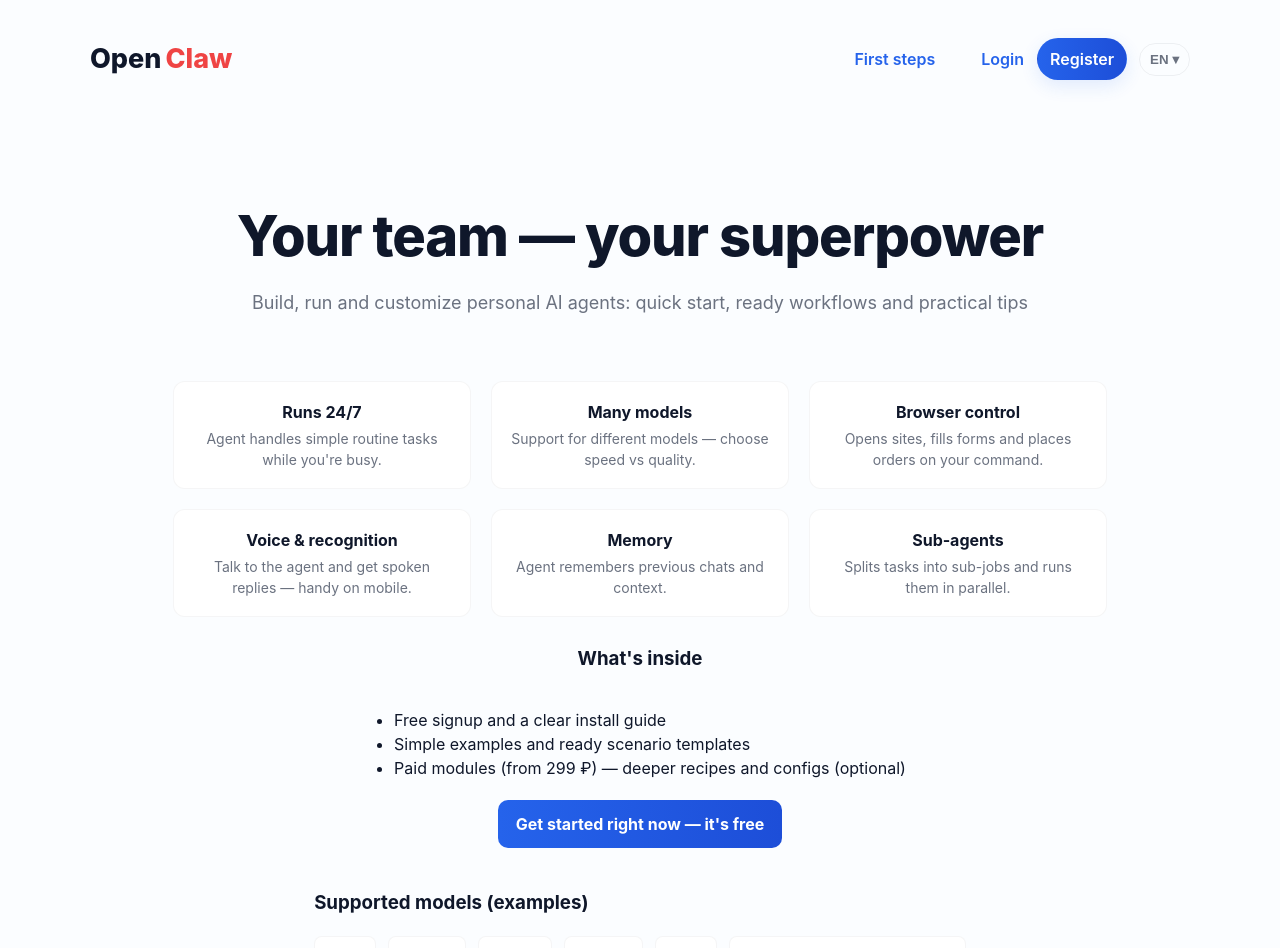
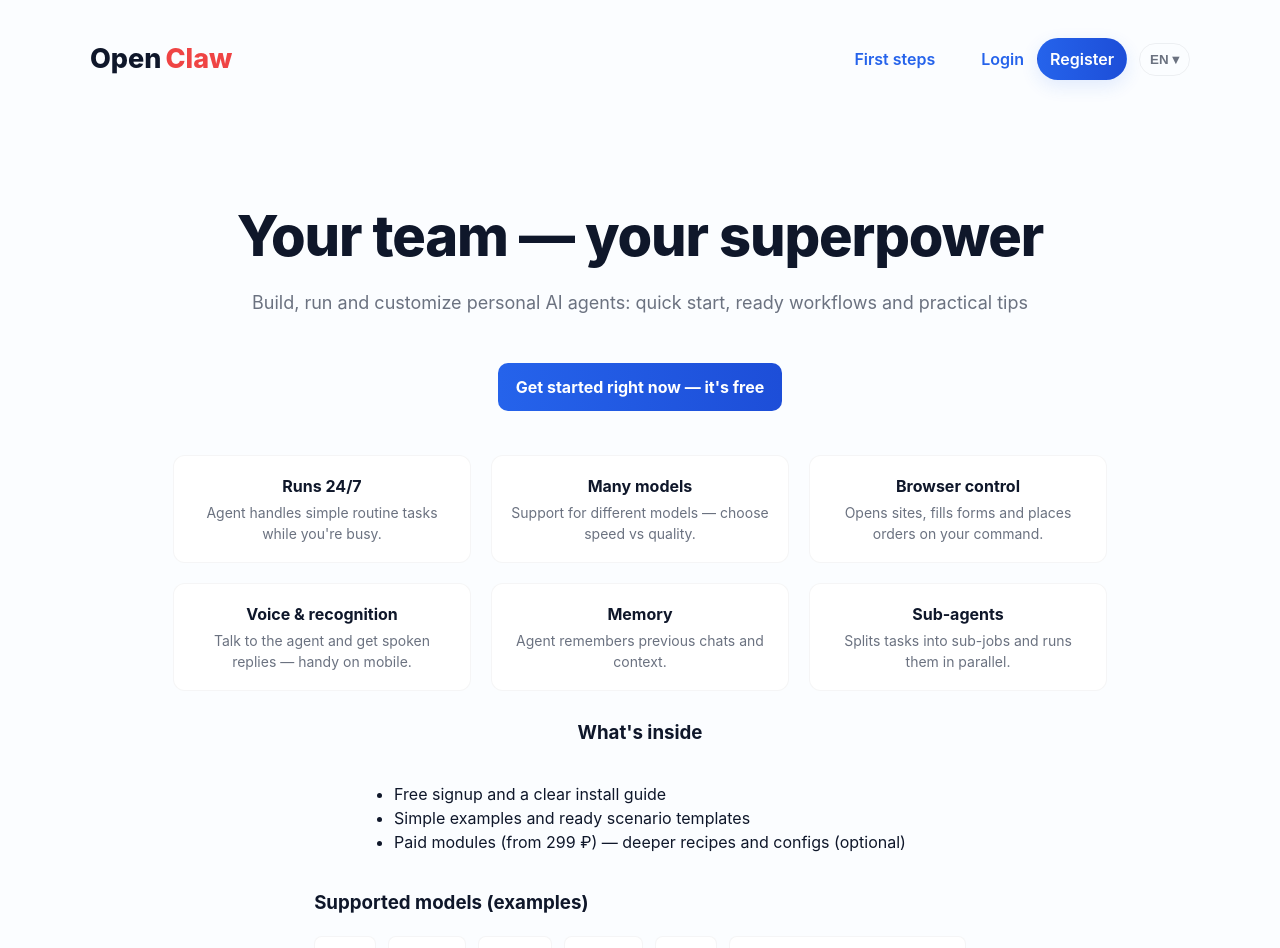
Before and after one commit to novaaurelis/nova-ai-agents-site-backup, a Next.js app: page /en in a window 1280 px wide. Shown: the top 948 px of the page. Built offline with nearby package versions, Linux system fonts and the light colour scheme.

Commit message:
fix: move EN CTA under subtitle (before features)

```diff
--- a/pages/en/index.js
+++ b/pages/en/index.js
@@ -14,6 +14,12 @@ export default function EnHome(){
         </section>
 
 
+
+        <div className="hero-cta">
+          <div style={{display:'flex',gap:12,justifyContent:'center',flexWrap:'wrap'}}>
+            <Link href="/en/dashboard" className="button">Get started right now — it's free</Link>
+          </div>
+        </div>
 
         <section className="features" aria-label="Features">
           <div className="feature-card">
@@ -52,12 +58,6 @@ export default function EnHome(){
           </ul>
         </section>
 
-        <div className="hero-cta">
-          <div style={{display:'flex',gap:12,justifyContent:'center',flexWrap:'wrap'}}>
-            <Link href="/en/dashboard" className="button">Get started right now — it's free</Link>
-          </div>
-        </div>
-
         <section className="models" aria-label="Models">
           <h3>Supported models (examples)</h3>
           <div className="model-grid">
```
